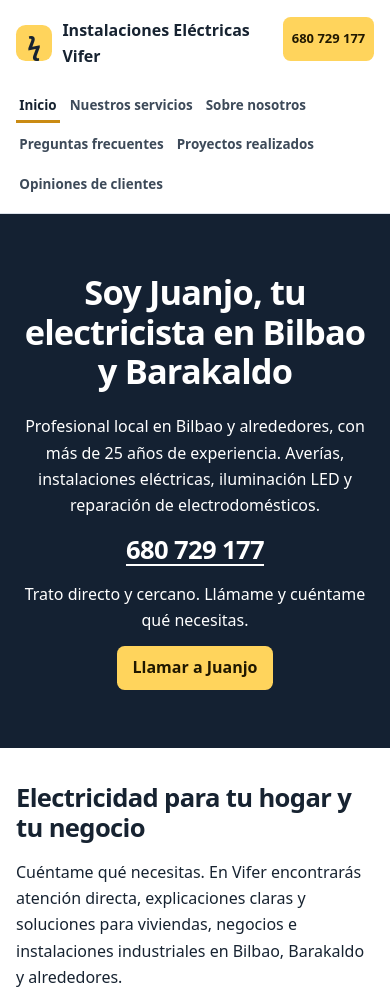
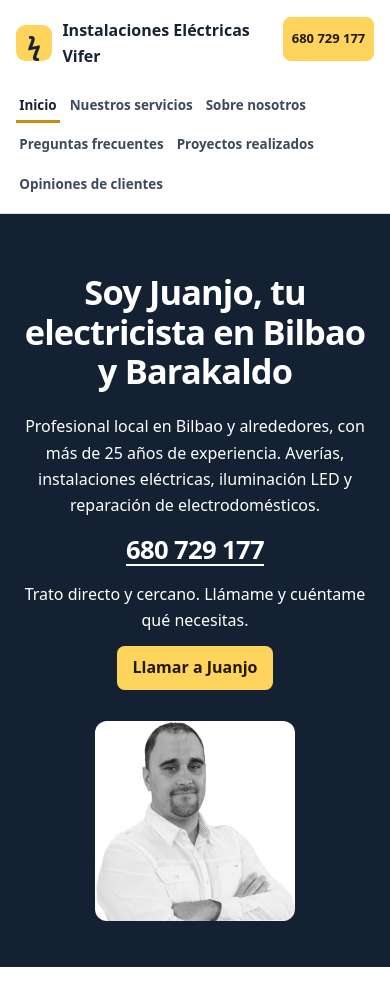
Before and after one commit to juanjovicente-cyber/web-vifer, a plain HTML site: page index.html in a window 390 px wide. Shown: the top 994 px of the page. Drawn offline with Linux system fonts and the light colour scheme.

Commit message:
Mostrar el retrato de Juanjo en Inicio y Opiniones

```diff
--- a/assets/vifer.css
+++ b/assets/vifer.css
@@ -66,3 +66,17 @@ h3 { font-size: 1.3rem; }
   .header-phone { padding-inline: .55rem; font-size: .81rem; }
   .nav a { font-size: .84rem; }
 }
+
+.portrait { width: min(100%, 200px); height: auto; border-radius: .75rem; }
+.portrait-hero {
+  display: grid;
+  grid-template-columns: minmax(0, 42rem) auto;
+  justify-content: center;
+  align-items: center;
+  gap: clamp(1.2rem, 4vw, 3rem);
+}
+.hero-portrait { justify-self: center; }
+.column img.review-portrait { aspect-ratio: 1; margin: auto; object-fit: contain; }
+@media (max-width: 42rem) {
+  .portrait-hero { grid-template-columns: minmax(0, 1fr); }
+}
--- a/index.html
+++ b/index.html
@@ -13,7 +13,7 @@
   <meta property="og:url" content="https://www.instalacioneselectricasvifer.es/">
   <meta property="og:image" content="https://www.instalacioneselectricasvifer.es/assets/compartir-index.webp">
   <link rel="icon" type="image/svg+xml" href="./assets/icon.svg">
-  <link rel="stylesheet" href="./assets/vifer.css">
+  <link rel="stylesheet" href="./assets/vifer.css?v=2">
   <script type="application/ld+json">{"@context": "https://schema.org", "@type": "Electrician", "@id": "https://www.instalacioneselectricasvifer.es/#vifer", "name": "Instalaciones Eléctricas Vifer", "url": "https://www.instalacioneselectricasvifer.es/", "telephone": "+34680729177", "areaServed": ["Bilbao", "Barakaldo"]}</script>
 </head>
 <body>
@@ -33,7 +33,7 @@
     </nav>
   </header>
   <main id="contenido">
-<section id="jw-element-630784281" class="dark panel hero">
+<section id="jw-element-630784281" class="dark panel hero portrait-hero">
     <div class="panel-content"><div>
                     <div id="jw-element-630784282">
 
@@ -54,7 +54,9 @@
     </div>
 </div><div id="jw-element-630784286">
 
-</div></div></div></section>
+</div></div></div>
+    <img class="portrait hero-portrait" src="./assets/juanjo-vicente.png" width="200" height="200" alt="Juanjo Vicente, electricista de Instalaciones Eléctricas Vifer" fetchpriority="high">
+</section>
 <section id="jw-element-630784287" class="panel">
     <div class="panel-content"><div><div id="jw-element-630784288">
     <div>
```
Also changed, not shown: opiniones-de-clientes/index.html (+2 -2 lines), assets/juanjo-vicente.png (added).
